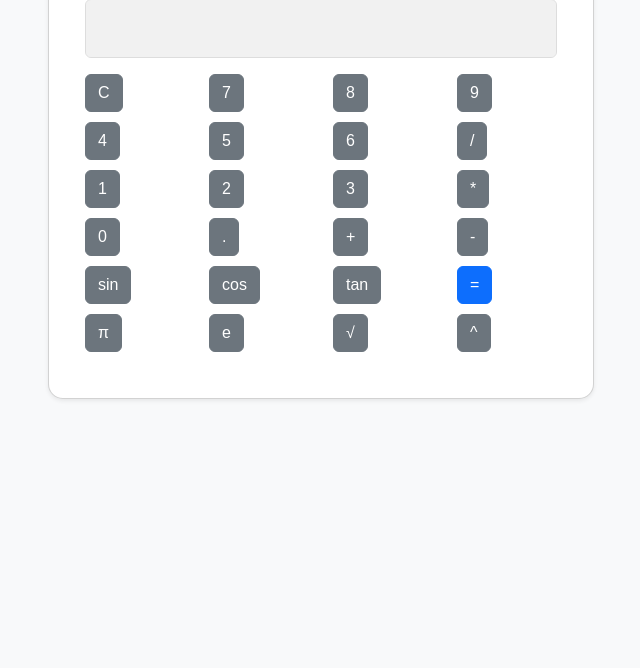
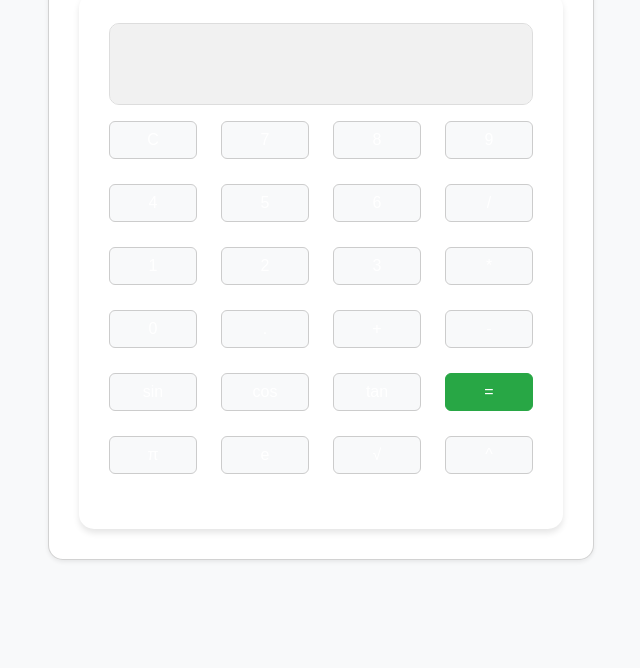
Before and after one commit to fahad-247/scientific-calculator, a plain HTML site: page index.html in a window 1280 px wide. Shown: the part 132-800 px from the top of the page, without its empty margins (319-959 px from the left). Drawn offline with nearby package versions, Linux system fonts and the light colour scheme.

Commit message:
Update styles.css
Update styles.css

```diff
--- a/styles.css
+++ b/styles.css
@@ -2,40 +2,105 @@
 body {
   background-color: #f8f9fa;
   font-family: Arial, sans-serif;
+  margin: 0;
+  padding: 0;
+}
+
+.container {
+  margin-top: 50px;
 }
 
 .calculator {
   background-color: white;
-  padding: 20px;
-  border-radius: 10px;
+  padding: 30px;
+  border-radius: 15px;
+  box-shadow: 0px 4px 6px rgba(0, 0, 0, 0.1);
 }
 
 #display {
-  font-size: 30px;
+  font-size: 40px;
   text-align: right;
   background-color: #f1f1f1;
   border: 1px solid #ddd;
+  border-radius: 10px;
+  padding: 10px;
   margin-bottom: 20px;
+  color: #333;
 }
 
 button {
-  font-size: 20px;
+  font-size: 22px;
+  padding: 20px;
+  border-radius: 8px;
+  transition: all 0.3s ease;
 }
 
 button:focus {
   outline: none;
 }
 
+button:hover {
+  background-color: #007bff;
+  color: white;
+}
+
 .card {
   border-radius: 15px;
 }
 
+.card-body {
+  padding: 30px;
+}
+
 .btn-block {
+  margin-bottom: 15px;
+  width: 100%;
+}
+
+.row {
   margin-bottom: 10px;
 }
 
+/* For better layout and touch support */
 @media (max-width: 576px) {
   .col-3 {
     padding: 5px;
   }
+
+  .calculator {
+    padding: 20px;
+  }
+
+  #display {
+    font-size: 30px;
+  }
+
+  button {
+    font-size: 18px;
+    padding: 15px;
+  }
 }
+
+/* Special button styles for scientific functions */
+button.btn-primary {
+  background-color: #28a745;
+  border-color: #28a745;
+}
+
+button.btn-secondary {
+  background-color: #f8f9fa;
+  border: 1px solid #ccc;
+}
+
+button.btn-secondary:hover {
+  background-color: #e2e6ea;
+}
+
+button.btn-primary:hover {
+  background-color: #218838;
+  border-color: #1e7e34;
+}
+
+button:active {
+  transform: scale(0.98);
+}
```
